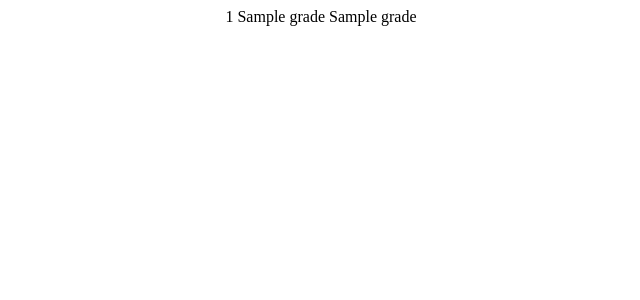
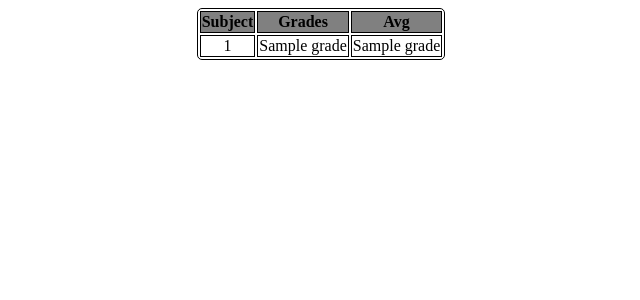
Before and after one commit to FedorFeofanov/SmarterDnevnik, a FastAPI app: template templates/grades.html in a window 1280 px wide. Shown: the top 300 px of the page, without its empty margins (319-959 px from the left). Run offline with FastAPI, Linux system fonts and the light colour scheme; the template is opened without the code that fills it: most values are stand-ins (such as "Sample title", 1, 10 or a date in 2020).

Commit message:
Form login and password

```diff
--- a/app/main.py
+++ b/app/main.py
@@ -1,4 +1,4 @@
-from fastapi import FastAPI, Request
+from fastapi import FastAPI, Request, Form
 from fastapi.responses import HTMLResponse
 from fastapi.staticfiles import StaticFiles
 from fastapi.templating import Jinja2Templates
@@ -13,9 +13,33 @@ app.mount("/static", StaticFiles(directory="static"), name="static")
 
 templates = Jinja2Templates(directory="templates")
 
+@app.get("/grades/", response_class=HTMLResponse)
+async def grades_report(request: Request, grades):
+    return templates.TemplateResponse(
+        request=request, name="grades.html", context={"grades": grades}
+    )
 
-@app.get("/grades/{login}/{password}", response_class=HTMLResponse)
-async def get_grades(request: Request, login: str, password: str):
+#@app.get("/grades/{login}/{password}", response_class=HTMLResponse)
+#async def get_grades(request: Request, login: str, password: str):
+    #grades = fetch_grades(driver=driver, login=login, password=password)
+    #return templates.TemplateResponse(
+        #request=request, name="grades.html", context={"grades": grades}
+    #)
+
+@app.get("/", response_class=HTMLResponse)
+async def index(request: Request):
+    return templates.TemplateResponse(
+        request=request, name="index.html", context={}
+    )
+
+#@app.post("/sign_in/")
+#async def sign_in(request: Request):
+    #print(request.login)
+    #grades = fetch_grades(driver=driver, login=login, password=password)
+    #return grades_report(request, login, password, grades)
+
+@app.post("/sign_in/")
+async def sign_in(request: Request, login: str = Form(), password: str = Form()):
     grades = fetch_grades(driver=driver, login=login, password=password)
     return templates.TemplateResponse(
         request=request, name="grades.html", context={"grades": grades}
--- a/templates/grades.html
+++ b/templates/grades.html
@@ -1,17 +1,43 @@
-<html>
+<!DOCTYPE html>
+<html lang="en">
 <head>
+    <meta charset="UTF-8">
+    <meta name="viewport" content="width=device-width, initial-scale=1.0">
+    <title>Document</title>
     <title>Grades</title>
     <!-- <link href="{{ url_for('static', path='/styles.css') }}" rel="stylesheet"> -->
      <style>
-        p{
+        table, th, td{
             text-align: center;
+            border: 1px solid black;
+        }
+        th{
+            background-color: gray;
+        }
+        table{
+            border-radius: 5px;
+            margin: auto;
         }
      </style>
 </head>
 <body>
-    {% for grade in grades %}
-        <p>{{ grade[0] }}  {{ grade[1] }}  {{ grade[2] }}</p>
-    {% endfor %}
-    <p></p>
+    <table>
+        <thead>
+            <tr>
+                <th>Subject</th>
+                <th>Grades</th>
+                <th>Avg</th>
+            </tr>
+        </thead>
+        <tbody>
+            {% for grade in grades %}
+                <tr>
+                    <td>{{ grade[0] }}</td>
+                    <td>{{ grade[1] }}</td>
+                    <td>{{ grade[2] }}</td>
+                </tr>
+            {% endfor %}
+        </tbody>
+    </table>
 </body>
 </html>
```
Also changed, not shown: templates/index.html (added, +25 -0 lines).
